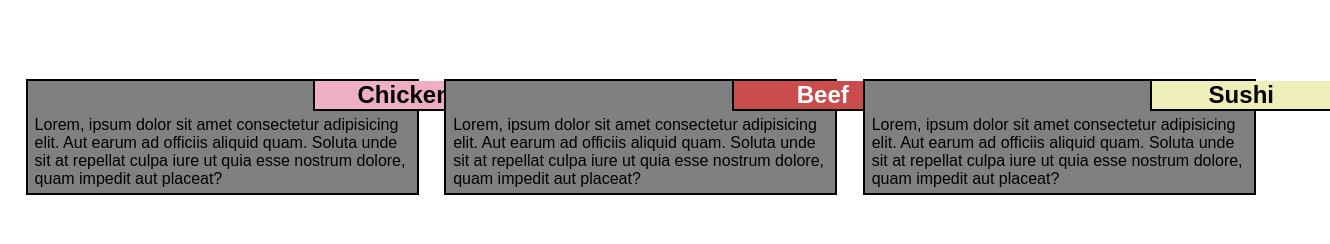
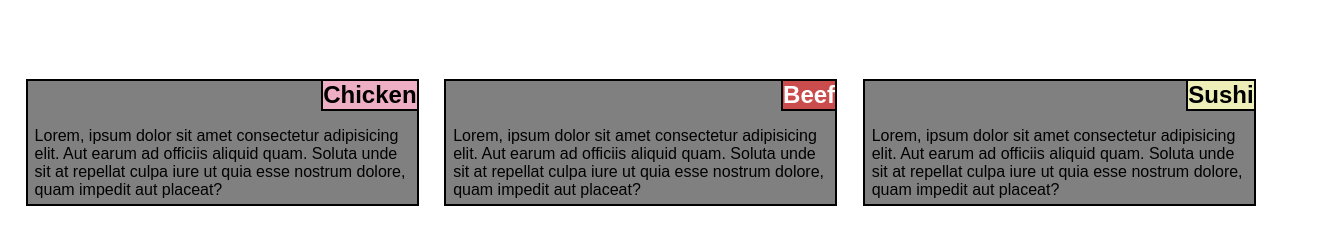
Before and after one commit to laibasattar/coursera_test, a plain HTML site: page mod2_solution/index.html in a window 1280 px wide. Shown: the part 86-330 px from the top of the page, 1330 px wide, since content can reach past the window. Drawn offline with Linux system fonts and the light colour scheme.

Commit message:
fixed positioning with flexbox

```diff
--- a/mod2_solution/css/style.css
+++ b/mod2_solution/css/style.css
@@ -16,12 +16,6 @@ h2 {
   font-weight: bold;
   border-left: 0.1em solid black;
   border-bottom: 0.1em solid black;
-  width: 180px;
-  margin-top: 0px;
-  margin-bottom: 5px;
-  position: relative;
-  top: 0.3px;
-  left: 11.9em;
 }
 #chicken {
   background-color: rgb(238, 174, 196);
@@ -219,3 +213,9 @@ div > div {
     width: 84%;
   }
 }
+
+.card {
+  display: flex;
+  border: none;
+  justify-content: flex-end;
+}
--- a/mod2_solution/index.html
+++ b/mod2_solution/index.html
@@ -11,7 +11,9 @@
     <h1>Our Menu</h1>
     <div class="row">
       <div class="col-lg-4 col-md-6 col-sm-12">
-        <h2 id="chicken">Chicken</h2>
+        <div class="card">
+          <h2 class="item" id="chicken">Chicken</h2>
+        </div>
         <p>
           Lorem, ipsum dolor sit amet consectetur adipisicing elit. Aut earum ad
           officiis aliquid quam. Soluta unde sit at repellat culpa iure ut quia
@@ -19,7 +21,9 @@
         </p>
       </div>
       <div class="col-lg-4 col-md-6 col-sm-12">
-        <h2 id="beef">Beef</h2>
+        <div class="card">
+          <h2 id="beef">Beef</h2>
+        </div>
         <p>
           Lorem, ipsum dolor sit amet consectetur adipisicing elit. Aut earum ad
           officiis aliquid quam. Soluta unde sit at repellat culpa iure ut quia
@@ -27,7 +31,9 @@
         </p>
       </div>
       <div class="col-lg-4 col-md-12 col-sm-12">
-        <h2 id="sushi">Sushi</h2>
+        <div class="card">
+          <h2 id="sushi">Sushi</h2>
+        </div>
         <p>
           Lorem, ipsum dolor sit amet consectetur adipisicing elit. Aut earum ad
           officiis aliquid quam. Soluta unde sit at repellat culpa iure ut quia
```
